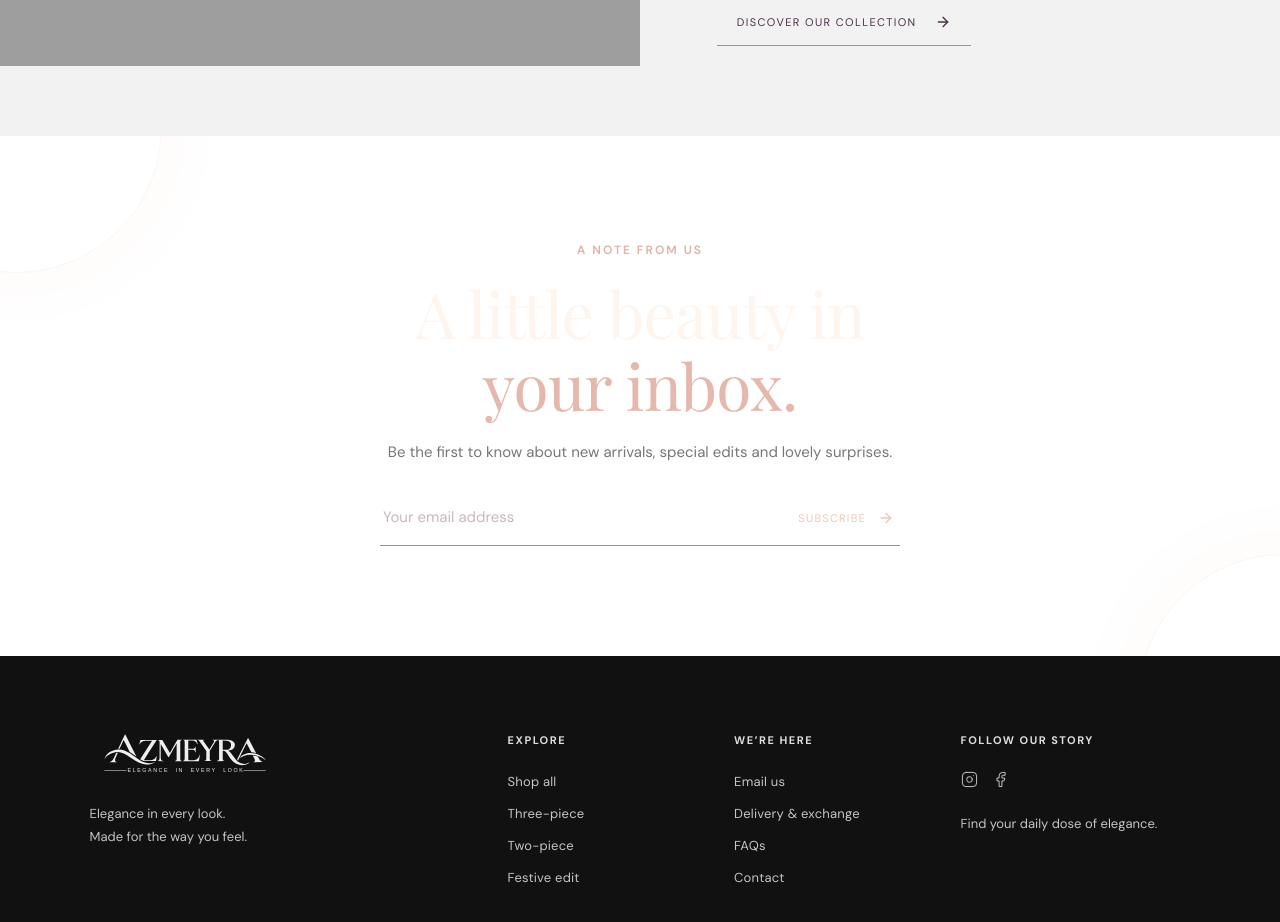
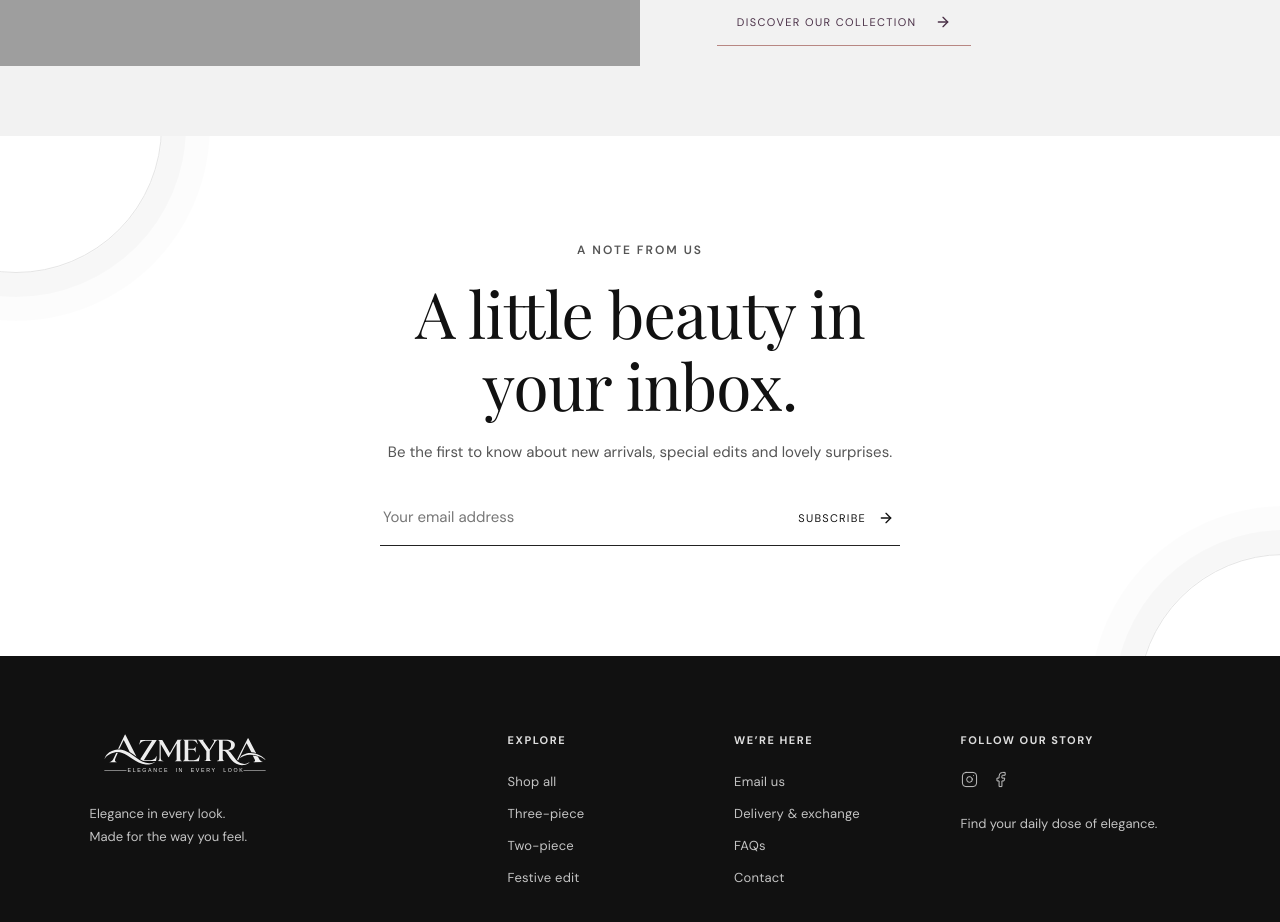
Before and after one commit to raihanarifrifat-afk/azmeyra-store, a React (Vite) app: page / in a window 1280 px wide. Shown: the part 2980-3902 px from the top of the page. Built offline with nearby package versions, Linux system fonts and the light colour scheme; grey boxes are pictures that could not be loaded.

Commit message:
Fix newsletter contrast for black and white theme

```diff
--- a/src/style.css
+++ b/src/style.css
@@ -579,3 +579,16 @@ body,.header,.newsletter,.product-detail-page{background:#fff;color:#171717}
 @media(prefers-reduced-motion:no-preference){
  .hero-image{transition:filter .5s ease}
 }
+
+
+/* Final contrast correction for the monochrome newsletter */
+.newsletter{background:#fff!important;color:#111!important}
+.newsletter .eyebrow{color:#555!important}
+.newsletter h2,.newsletter h2 em{color:#111!important}
+.newsletter>p:not(.eyebrow){color:#555!important}
+.newsletter form{border-bottom-color:#222!important}
+.newsletter input{color:#111!important}
+.newsletter input::placeholder{color:#777!important}
+.newsletter form button{color:#111!important}
+.newsletter:before,.newsletter:after{border-color:#e5e5e5!important;box-shadow:0 0 0 24px #00000005,0 0 0 48px #00000003!important}
+.newsletter .success{color:#333!important}
```
